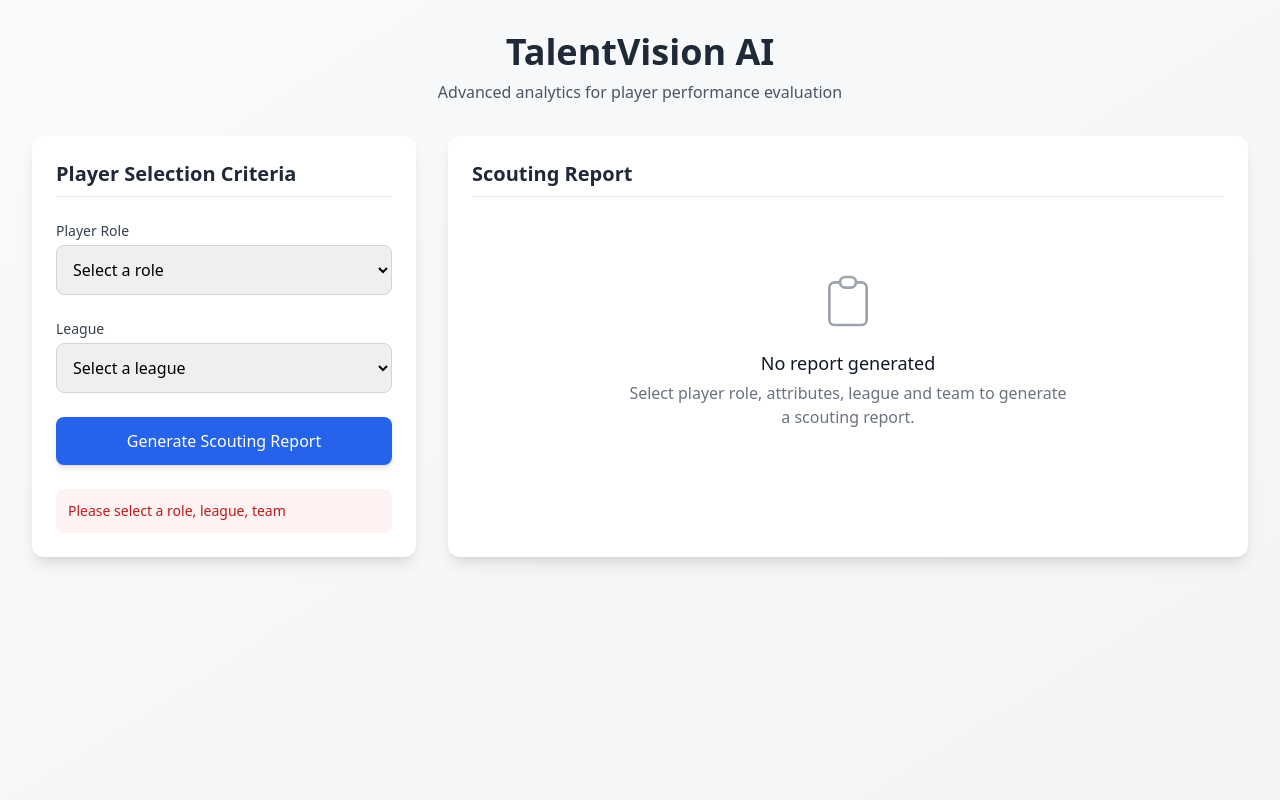
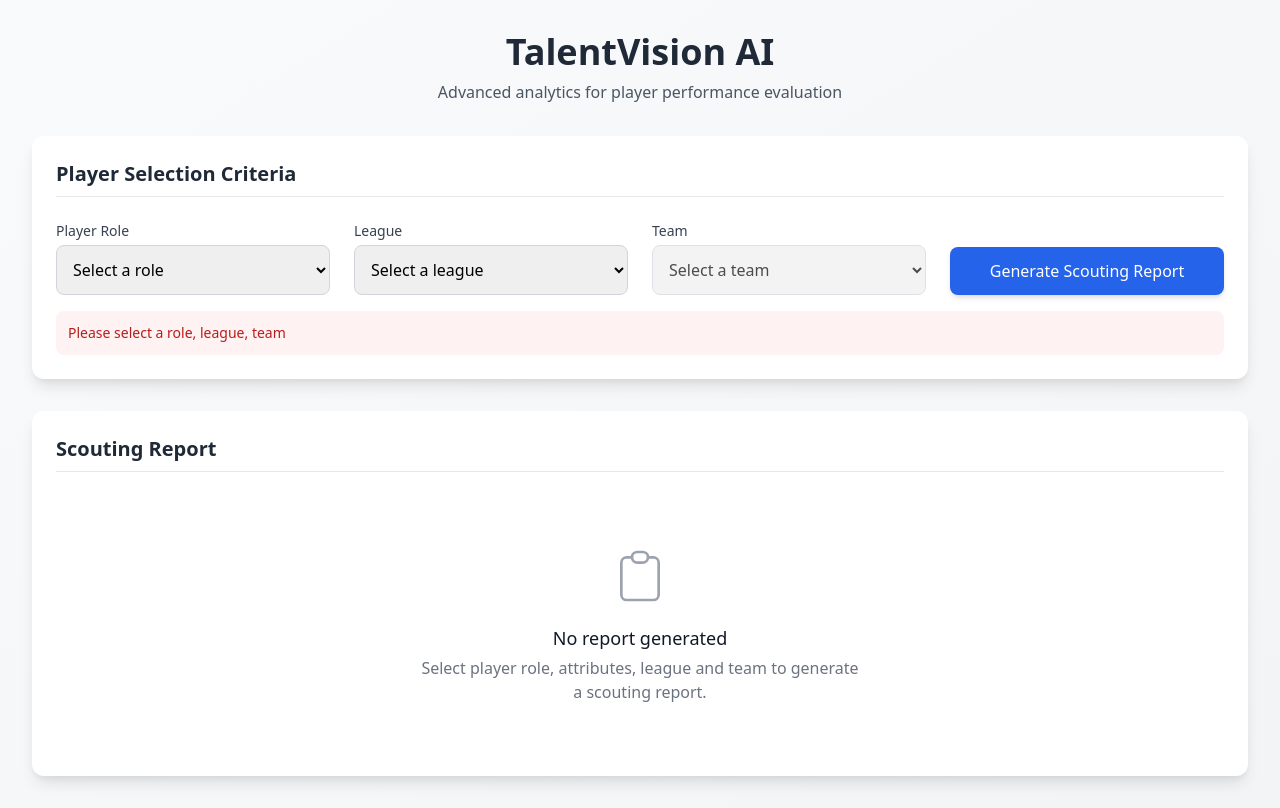
Before and after one commit to abdelrahman04/sportsAI-Frontend, a React (Create React App) app: page / in a window 1280 px wide. Both pictures are taken after a click on the button "Generate Scouting Report". Built offline with nearby package versions, Linux system fonts and the light colour scheme.

Commit message:
enhance visualization

```diff
--- a/src/App.jsx
+++ b/src/App.jsx
@@ -297,40 +297,38 @@ const App = () => {
 
   // Helper function to prepare comparison bar chart
   const prepareComparisonData = (players) => {
-    if (!players || players.length < 2) return null;
+    if (!players || players.length < 2 || !selectedAttributes || selectedAttributes.length === 0) return null;
 
+    try {
       const topPlayers = players.slice(0, 5);
-    const statsToCompare = Object.keys(topPlayers[0].stats || {}).filter(
-      key => typeof topPlayers[0].stats[key] === "number"
+
+      // Only use the selected attributes that exist in player stats
+      const validAttributes = selectedAttributes.filter(attr =>
+        topPlayers[0].stats && typeof topPlayers[0].stats[attr] === "number"
       );
 
-    if (statsToCompare.length === 0) return null;
-
-    // Select top 5 stats with highest variance
-    const statVariances = statsToCompare.map(stat => {
-      const values = topPlayers.map(p => p.stats[stat] || 0);
-      const max = Math.max(...values);
-      const min = Math.min(...values);
-      return { stat, range: max - min };
-    }).sort((a, b) => b.range - a.range).slice(0, 5);
-
-    const comparisonStats = statVariances.map(item => item.stat);
+      if (validAttributes.length === 0) return null;
 
       return {
-      labels: comparisonStats.map(stat => stat.replace(/_/g, " ")),
+        labels: validAttributes,
         datasets: topPlayers.map((player, idx) => ({
           label: player.player,
-        data: comparisonStats.map(stat => player.stats[stat] || 0),
+          data: validAttributes.map(attr => player.stats[attr] || 0),
           backgroundColor: playerColors[idx % playerColors.length].bg,
           borderColor: playerColors[idx % playerColors.length].border,
           borderWidth: 1,
         })),
       };
+    } catch (error) {
+      console.error("Error preparing comparison data:", error);
+      return null;
+    }
   };
 
   const handleRoleChange = (event) => {
     setSelectedRole(event.target.value);
     setSelectedAttributes([]);
+    setAnalysisResult(null);
   };
 
   const handleLeagueChange = (event) => {
@@ -414,14 +412,13 @@ const App = () => {
           </p>
         </header>
 
-        <div className="grid grid-cols-1 lg:grid-cols-3 gap-8">
-          {/* Selection Panel */}
-          <div className="bg-white rounded-xl shadow-lg p-6 lg:col-span-1">
+        {/* Selection Panel - Now Horizontal */}
+        <div className="bg-white rounded-xl shadow-lg p-6 mb-8">
           <h2 className="text-xl font-bold text-gray-800 mb-6 pb-2 border-b border-gray-200">
             Player Selection Criteria
           </h2>
 
-            <div className="space-y-6">
+          <div className="grid grid-cols-1 md:grid-cols-2 lg:grid-cols-4 gap-6">
             {/* Role Selection */}
             <div>
               <label className="block text-sm font-medium text-gray-700 mb-1">
@@ -441,39 +438,7 @@ const App = () => {
               </select>
             </div>
 
-              {/* Attributes */}
-              {selectedRole && (
-                <div className="bg-gray-50 p-4 rounded-lg">
-                  <h3 className="text-sm font-medium text-gray-700 mb-3">
-                    Select Attributes
-                  </h3>
-                  <div className="grid grid-cols-1 gap-2 max-h-60 overflow-y-auto p-1">
-                    {roles[selectedRole].map((attribute) => (
-                      <label
-                        key={attribute}
-                        className={`flex items-center p-2 rounded-md cursor-pointer ${
-                          selectedAttributes.includes(attribute)
-                            ? "bg-blue-50"
-                            : "hover:bg-gray-100"
-                        }`}
-                      >
-                        <input
-                          type="checkbox"
-                          className="h-4 w-4 text-blue-600 rounded border-gray-300 focus:ring-blue-500"
-                          checked={selectedAttributes.includes(attribute)}
-                          onChange={() => handleCheckboxChange(attribute)}
-                        />
-                        <span className="ml-3 text-sm text-gray-700">
-                          {attribute}
-                        </span>
-                      </label>
-                    ))}
-                  </div>
-                </div>
-              )}
-
-              {/* League & Team Selection */}
-              <div className="space-y-4">
+            {/* League Selection */}
             <div>
               <label className="block text-sm font-medium text-gray-700 mb-1">
                 League
@@ -492,7 +457,7 @@ const App = () => {
               </select>
             </div>
 
-                {selectedLeague && (
+            {/* Team Selection */}
             <div>
               <label className="block text-sm font-medium text-gray-700 mb-1">
                 Team
@@ -501,19 +466,19 @@ const App = () => {
                 className="w-full p-3 border border-gray-300 rounded-lg focus:ring-2 focus:ring-blue-500 focus:border-blue-500 transition"
                 onChange={(e) => setSelectedTeam(e.target.value)}
                 value={selectedTeam}
+                disabled={!selectedLeague}
               >
                 <option value="">Select a team</option>
-                      {teamsByLeague[selectedLeague].map((team) => (
+                {selectedLeague && teamsByLeague[selectedLeague].map((team) => (
                   <option key={team} value={team}>
                     {team}
                   </option>
                 ))}
               </select>
             </div>
-                )}
-              </div>
 
             {/* Submit Button */}
+            <div className="flex items-end">
               <button
                 className={`w-full py-3 px-4 rounded-lg font-medium text-white transition ${
                   loading
@@ -551,17 +516,49 @@ const App = () => {
                   "Generate Scouting Report"
                 )}
               </button>
+            </div>
+          </div>
+
+          {/* Attributes Selection - Below the main controls */}
+          {selectedRole && (
+            <div className="mt-6">
+              <h3 className="text-sm font-medium text-gray-700 mb-3">
+                Select Attributes
+              </h3>
+              <div className="grid grid-cols-2 md:grid-cols-3 lg:grid-cols-4 xl:grid-cols-5 gap-2 max-h-40 overflow-y-auto p-2 bg-gray-50 rounded-lg">
+                {roles[selectedRole].map((attribute) => (
+                  <label
+                    key={attribute}
+                    className={`flex items-center p-2 rounded-md cursor-pointer ${
+                      selectedAttributes.includes(attribute)
+                        ? "bg-blue-50"
+                        : "hover:bg-gray-100"
+                    }`}
+                  >
+                    <input
+                      type="checkbox"
+                      className="h-4 w-4 text-blue-600 rounded border-gray-300 focus:ring-blue-500"
+                      checked={selectedAttributes.includes(attribute)}
+                      onChange={() => handleCheckboxChange(attribute)}
+                    />
+                    <span className="ml-3 text-sm text-gray-700">
+                      {attribute}
+                    </span>
+                  </label>
+                ))}
+              </div>
+            </div>
+          )}
 
           {error && (
-                <div className="p-3 bg-red-50 text-red-700 rounded-lg text-sm">
+            <div className="mt-4 p-3 bg-red-50 text-red-700 rounded-lg text-sm">
               {error}
             </div>
           )}
         </div>
-          </div>
 
-          {/* Results Panel */}
-          <div className="bg-white rounded-xl shadow-lg p-6 lg:col-span-2">
+        {/* Results Panel - Now Full Width */}
+        <div className="bg-white rounded-xl shadow-lg p-6">
           <h2 className="text-xl font-bold text-gray-800 mb-6 pb-2 border-b border-gray-200">
             Scouting Report
           </h2>
@@ -743,7 +740,6 @@ const App = () => {
                         <div className="grid grid-cols-1 md:grid-cols-2 gap-6">
                           {Object.keys(analysisResult.similar_players[0].stats)
                             .filter(attr => typeof analysisResult.similar_players[0].stats[attr] === "number")
-                              .slice(0, 6) // Show top 6 attributes
                             .map((attribute, attrIndex) => (
                               <div key={attrIndex} className="bg-gray-50 p-4 rounded-lg">
                                 <h5 className="font-medium text-gray-800 mb-2 text-center">
@@ -914,12 +910,13 @@ const App = () => {
                                   .slice(0, 5)
                                   .map((item, i) => (
                                     <li key={i} className="flex items-center text-sm">
-                                        <span className="w-2 h-2 rounded-full bg-green-500 mr-2"></span>
+                                      <span className={`w-2 h-2 rounded-full ${item.percentDiff >= 0 ? 'bg-green-500' : 'bg-orange-500'} mr-2`}></span>
                                       <span className="text-gray-800">
                                         {item.key.replace(/_/g, " ").replace(/([A-Z])/g, ' $1').trim()}
                                       </span>
-                                        <span className="ml-auto text-green-600 font-medium">
-                                          +{Math.abs(item.percentDiff).toFixed(1)}%
+                                      <span className={`ml-auto font-medium ${item.percentDiff >= 0 ? 'text-green-600' : 'text-orange-600'}`}>
+                                        {item.percentDiff >= 0 ? '+' : '-'}
+                                        {Math.abs(item.percentDiff).toFixed(1)}%
                                       </span>
                                     </li>
                                   ))}
@@ -992,7 +989,6 @@ const App = () => {
         </div>
       </div>
     </div>
-    </div>
   );
 };
 
```
Lines whose indentation alone changed are shown as unchanged.
